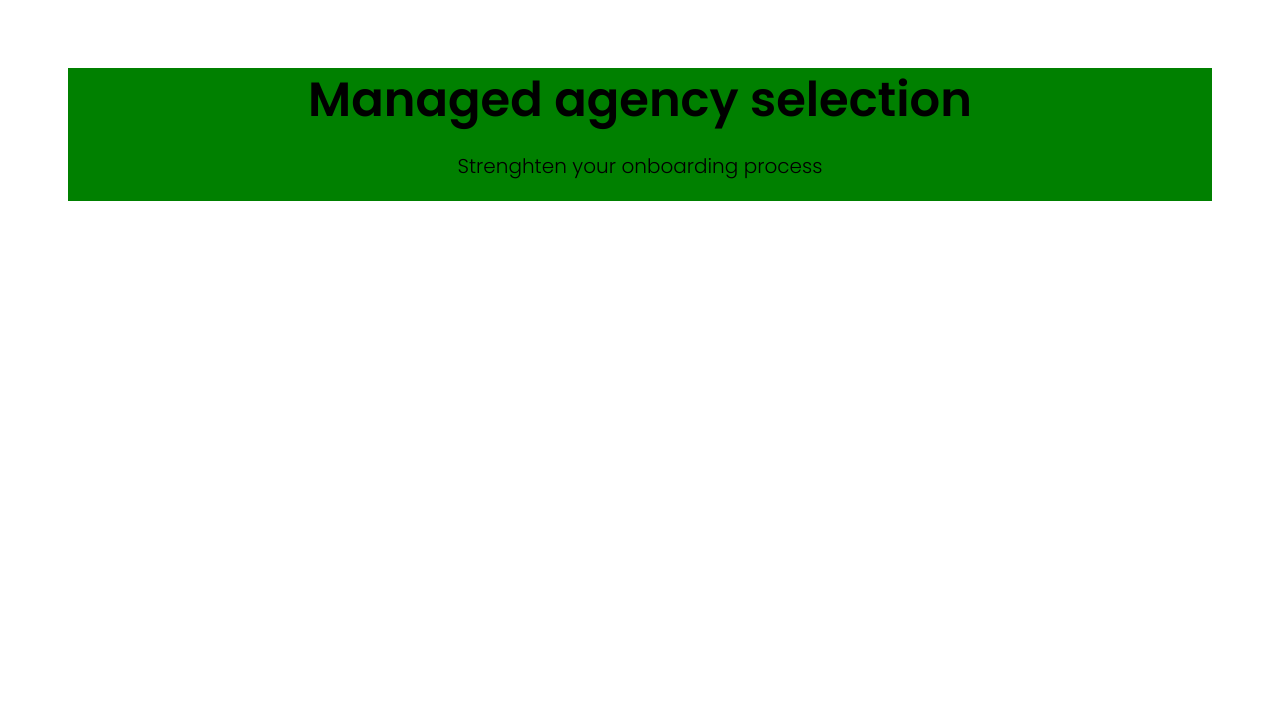
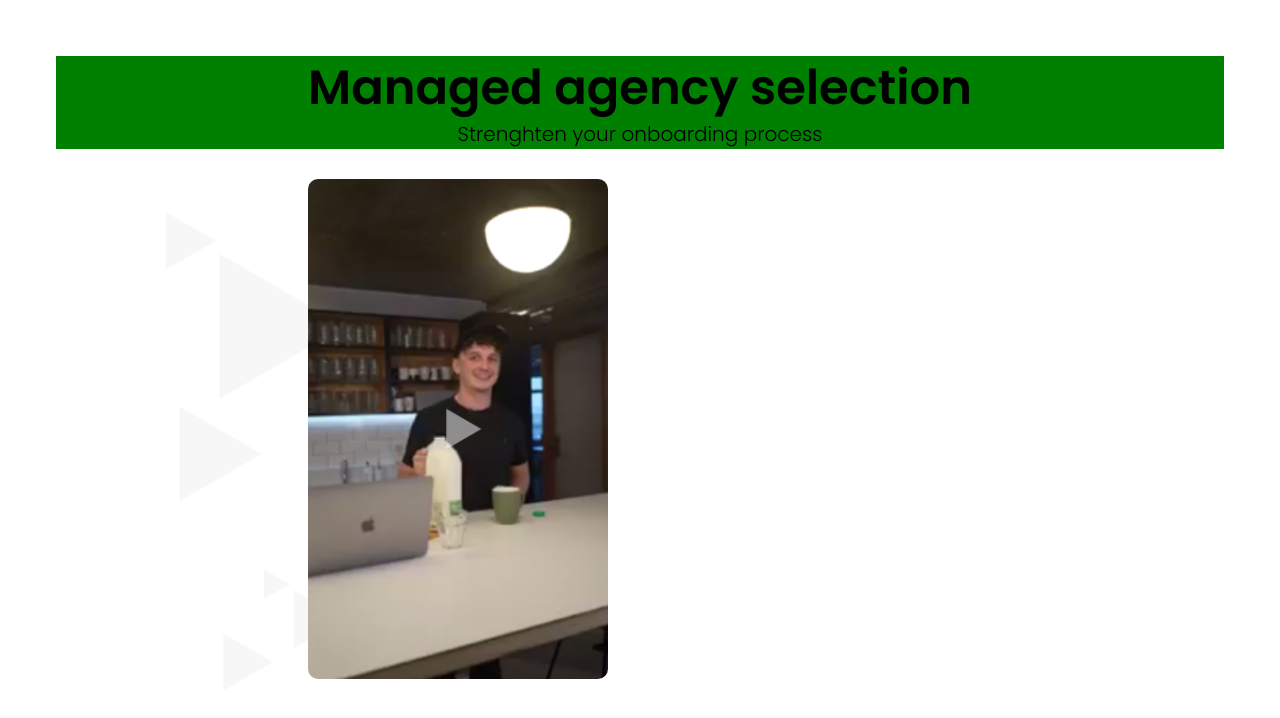
Before and after one commit to KIvanovvv/Assignment-NextJS, a Next.js app: page /selection in a window 1280 px wide. Shown: the top 718 px of the page. Built offline with nearby package versions, Linux system fonts and the light colour scheme.

Commit message:
Adding Video and Background on page

```diff
--- a/components/Containers/CustomMainContainer/elements.jsx
+++ b/components/Containers/CustomMainContainer/elements.jsx
@@ -1,10 +1,14 @@
 import styled from "styled-components";
+import bg from "../../../resources/background.png";
 
 export const StyledCustomMainContainer = styled(({ ...props }) => (
   <div {...props} />
 ))`
   width: 100%;
   height: auto;
-  background-color: red;
-  margin: 60px;
+  background-image: url(${bg.src});
+  background-size: 900px;
+  background-position: 21% 200px;
+  background-repeat: no-repeat;
+  padding: 3rem;
 `;
--- a/sections/AgencySelection/AgencySelection.jsx
+++ b/sections/AgencySelection/AgencySelection.jsx
@@ -5,6 +5,8 @@ import {
   StyledDescription,
   StyledTextContainer,
   StyledImageContainer,
+  StyledVideo,
+  StyledBackground,
   StyledCustomMainContainer,
 } from "./elements.jsx";
 
@@ -16,6 +18,9 @@ export const AgencySelection = ({ title, subTitle, image }) => {
         <StyledTitle>{title}</StyledTitle>
         <StyledDescription>{subTitle}</StyledDescription>
       </StyledTextContainer>
+      <StyledImageContainer>
+        <StyledVideo />
+      </StyledImageContainer>
     </StyledCustomMainContainer>
   );
 };
--- a/sections/AgencySelection/elements.jsx
+++ b/sections/AgencySelection/elements.jsx
@@ -1,5 +1,6 @@
 import styled from "styled-components";
 import bg from "../../resources/background.png";
+import video from "../../resources/video.png";
 import {
   Button,
   SectionContainer,
@@ -10,7 +11,11 @@ import { CustomMainContainer } from "../../components/Containers";
 
 export const StyledCustomMainContainer = styled(({ ...props }) => (
   <CustomMainContainer {...props} />
-))``;
+))`
+  display: flex;
+  flex-direction: column;
+  gap: 30px;
+`;
 
 export const StyledTitle = styled((props) => <SectionBigHeading {...props} />)`
   margin: 0;
@@ -21,7 +26,7 @@ export const StyledTitle = styled((props) => <SectionBigHeading {...props} />)`
 export const StyledDescription = styled((props) => (
   <SectionSubheading {...props} />
 ))`
-  padding: 0;
+  margin: 0;
 `;
 
 export const StyledTextContainer = styled(({ ...props }) => <div {...props} />)`
@@ -31,32 +36,38 @@ export const StyledTextContainer = styled(({ ...props }) => <div {...props} />)`
   align-items: center;
   justify-content: center;
   width: 100%;
-
   background-color: green;
   font-family: sans-serif;
 `;
 
-// export const StyledImageContainer = styled(({ ...props }) => (
-//   <div {...props} />
-// ))`
-//   width: 800px;
-//   height: 400px;
-//   positon: absolute;
+export const StyledImageContainer = styled(({ ...props }) => (
+  <div {...props} />
+))`
+  width: 48%;
+  height: 500px;
+  background-color:orange
+  display: flex;
 
-//   background-image: url(${bg.src});
-//   background-size: cover;
-//   background-position: center;
-//   background-repeat: no-repeat;
-//   margin-top: 10%;
-//   margin-left: 20%;
-//   z-index: -1;
-// `;
 
-// export const StyledImageContainer = styled.div`
-//   width: 1000px;
-//   height: 500px;
-//   background-image: url(${bg.src});
-//   background-size: cover;
-//   background-position: center;
-//   background-repeat: no-repeat;
-// `;
+`;
+
+export const StyledVideo = styled(({ ...props }) => <div {...props} />)`
+  width: 300px;
+  height: 100%;
+  background-image: url(${video.src});
+  background-size: cover;
+  background-position: center;
+  background-repeat: no-repeat;
+  border-radius: 10px;
+  margin-left: 45%;
+`;
+
+export const StyledBackground = styled(({ ...props }) => <div {...props} />)`
+  width: 200px;
+  height: 100%;
+  background-image: url(${bg.src});
+  background-size: cover;
+  background-position: center;
+  background-repeat: no-repeat;
+  border-radius: 10px;
+`;
```
Also changed, not shown: components/Typography/elements.jsx (+15 -5 lines), 1 other file (tests, documents, lock files or other folders).
